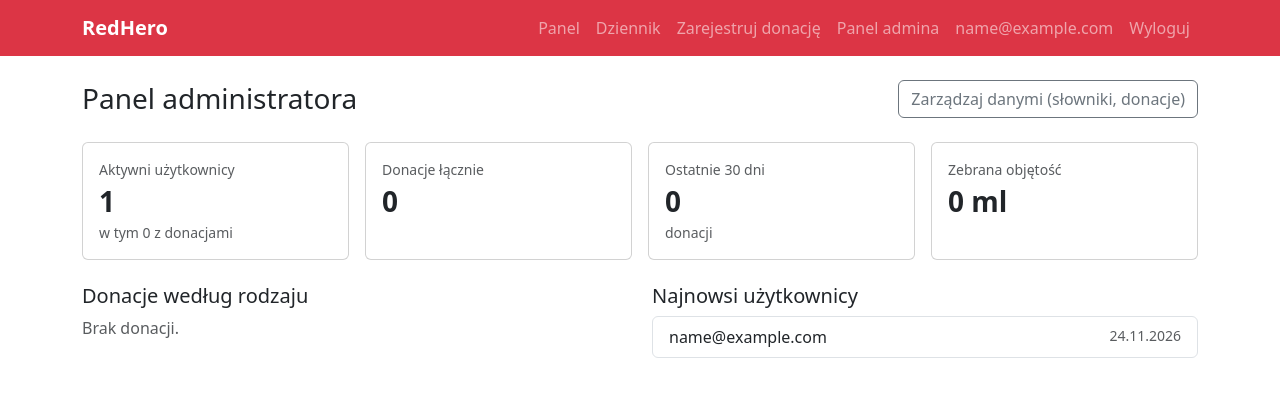
After one commit to redhero-team/redhero-app, a Django app: page /panel-admina/ in a window 1280 px wide. The commit adds this page. Shown: the top 397 px of the page. Run offline with Django 5.2, Linux system fonts and the light colour scheme; the visitor is signed in with stand-in values (Sample User, id 1); data comes from the database, SQL or seed files in the repository; data that the repository does not hold is empty.

Commit message:
#38 Dodaj role USER i ADMIN oraz dashboard administratora

```diff
--- a/config/settings.py
+++ b/config/settings.py
@@ -60,6 +60,7 @@ TEMPLATES = [
                 "django.template.context_processors.request",
                 "django.contrib.auth.context_processors.auth",
                 "django.contrib.messages.context_processors.messages",
+                "redhero.presentation.context_processors.user_role",
             ],
         },
     },
--- /dev/null
+++ b/redhero/presentation/context_processors.py
@@ -0,0 +1,8 @@
+"""Dane dostępne w każdym szablonie."""
+
+from redhero.services import roles
+
+
+def user_role(request):
+    # menu pokazuje link do panelu admina tylko administratorom
+    return {"is_admin": roles.is_admin(request.user)}
--- /dev/null
+++ b/redhero/presentation/templates/admin_dashboard.html
@@ -0,0 +1,68 @@
+{% extends "base.html" %}
+
+{% block title %}Panel administratora – RedHero{% endblock %}
+
+{% block content %}
+  <div class="d-flex flex-wrap justify-content-between align-items-center gap-2 mb-4">
+    <h1 class="h3 mb-0">Panel administratora</h1>
+    <a class="btn btn-outline-secondary" href="{% url 'admin:index' %}">Zarządzaj danymi (słowniki, donacje)</a>
+  </div>
+
+  <div class="row g-3 mb-4">
+    <div class="col-6 col-lg-3">
+      <div class="card h-100"><div class="card-body">
+        <div class="text-body-secondary small">Aktywni użytkownicy</div>
+        <div class="fs-3 fw-bold">{{ summary.users_count }}</div>
+        <div class="small text-body-secondary">w tym {{ summary.donors_with_donations }} z donacjami</div>
+      </div></div>
+    </div>
+    <div class="col-6 col-lg-3">
+      <div class="card h-100"><div class="card-body">
+        <div class="text-body-secondary small">Donacje łącznie</div>
+        <div class="fs-3 fw-bold">{{ summary.donations_count }}</div>
+      </div></div>
+    </div>
+    <div class="col-6 col-lg-3">
+      <div class="card h-100"><div class="card-body">
+        <div class="text-body-secondary small">Ostatnie {{ summary.recent_days }} dni</div>
+        <div class="fs-3 fw-bold">{{ summary.recent_donations_count }}</div>
+        <div class="small text-body-secondary">donacji</div>
+      </div></div>
+    </div>
+    <div class="col-6 col-lg-3">
+      <div class="card h-100"><div class="card-body">
+        <div class="text-body-secondary small">Zebrana objętość</div>
+        <div class="fs-3 fw-bold">{{ summary.total_volume_ml }} ml</div>
+      </div></div>
+    </div>
+  </div>
+
+  <div class="row g-4">
+    <div class="col-lg-6">
+      <h2 class="h5">Donacje według rodzaju</h2>
+      {% if summary.by_type %}
+        <table class="table">
+          <thead><tr><th scope="col">Rodzaj</th><th scope="col" class="text-end">Liczba</th><th scope="col" class="text-end">Objętość</th></tr></thead>
+          <tbody>
+            {% for row in summary.by_type %}
+              <tr><td>{{ row.name }}</td><td class="text-end">{{ row.count }}</td><td class="text-end">{{ row.volume }} ml</td></tr>
+            {% endfor %}
+          </tbody>
+        </table>
+      {% else %}
+        <p class="text-body-secondary">Brak donacji.</p>
+      {% endif %}
+    </div>
+    <div class="col-lg-6">
+      <h2 class="h5">Najnowsi użytkownicy</h2>
+      <ul class="list-group">
+        {% for new_user in summary.newest_users %}
+          <li class="list-group-item d-flex justify-content-between">
+            <span>{{ new_user.email }}</span>
+            <span class="text-body-secondary small">{{ new_user.date_joined|date:"d.m.Y" }}</span>
+          </li>
+        {% endfor %}
+      </ul>
+    </div>
+  </div>
+{% endblock %}
--- a/redhero/presentation/templates/base.html
+++ b/redhero/presentation/templates/base.html
@@ -15,6 +15,9 @@
           <a class="nav-link" href="{% url 'dashboard' %}">Panel</a>
           <a class="nav-link" href="{% url 'donation_list' %}">Dziennik</a>
           <a class="nav-link" href="{% url 'donation_create' %}">Zarejestruj donację</a>
+          {% if is_admin %}
+            <a class="nav-link" href="{% url 'admin_dashboard' %}">Panel admina</a>
+          {% endif %}
           <span class="navbar-text mx-2 d-none d-sm-inline">{{ user.email }}</span>
           <form method="post" action="{% url 'logout' %}" class="d-inline">
             {% csrf_token %}
--- a/redhero/presentation/urls.py
+++ b/redhero/presentation/urls.py
@@ -8,6 +8,7 @@ urlpatterns = [
     path("logowanie/", views.DonorLoginView.as_view(), name="login"),
     path("wyloguj/", views.logout_view, name="logout"),
     path("panel/", views.dashboard, name="dashboard"),
+    path("panel-admina/", views.admin_dashboard, name="admin_dashboard"),
     path("donacje/", views.donation_list, name="donation_list"),
     path("donacje/nowa/", views.donation_create, name="donation_create"),
     path("donacje/<int:pk>/edycja/", views.donation_update, name="donation_update"),
--- a/redhero/presentation/views.py
+++ b/redhero/presentation/views.py
@@ -1,17 +1,33 @@
+from functools import wraps
+
 from django.contrib import messages
 from django.contrib.auth import login, logout
 from django.contrib.auth.decorators import login_required
 from django.contrib.auth.views import LoginView
+from django.core.exceptions import PermissionDenied
 from django.core.paginator import Paginator
 from django.shortcuts import redirect, render
 from django.utils import timezone
 from django.views.decorators.http import require_POST
 
-from redhero.services import donations
+from redhero.services import donations, roles, stats
 
 from .forms import DonationForm, DonorRegistrationForm, LoginForm
 
 DONATIONS_PER_PAGE = 20
+
+
+def admin_required(view):
+    """Tylko dla roli ADMIN: gość trafia na logowanie, a zwykły dawca dostaje 403."""
+
+    @login_required
+    @wraps(view)
+    def wrapper(request, *args, **kwargs):
+        if not roles.is_admin(request.user):
+            raise PermissionDenied
+        return view(request, *args, **kwargs)
+
+    return wrapper
 
 
 def home(request):
@@ -130,3 +146,9 @@ def _default_volumes():
         str(t.pk): {"default": t.default_volume_ml, "min": t.min_volume_ml, "max": t.max_volume_ml}
         for t in donations.active_donation_types()
     }
+
+
+@admin_required
+def admin_dashboard(request):
+    """Dashboard administratora z podstawowymi statystykami."""
+    return render(request, "admin_dashboard.html", {"summary": stats.admin_summary()})
--- a/redhero/services/accounts.py
+++ b/redhero/services/accounts.py
@@ -6,6 +6,8 @@ from django.contrib.auth import get_user_model
 from django.core.exceptions import ValidationError
 from django.db import transaction
 from django.utils import timezone
+
+from . import roles
 
 # Kandydat na dawcę krwi w Polsce musi mieć ukończone 18 lat.
 MIN_DONOR_AGE = 18
@@ -49,7 +51,7 @@ def register_donor(
     sex: str,
 ):
     """Tworzy konto dawcy. Dane muszą być już zwalidowane przez formularz."""
-    return get_user_model().objects.create_user(
+    user = get_user_model().objects.create_user(
         email=email.strip(),
         password=password,
         first_name=first_name.strip(),
@@ -57,3 +59,5 @@ def register_donor(
         date_of_birth=date_of_birth,
         sex=sex,
     )
+    roles.set_role(user, roles.ROLE_USER)  # każdy nowy dawca ma rolę USER
+    return user
--- /dev/null
+++ b/redhero/services/roles.py
@@ -0,0 +1,38 @@
+"""Role użytkowników (W4): USER, czyli dawca, i ADMIN, czyli administrator.
+
+Role to grupy Django zakładane migracją 0005. Superużytkownik zawsze ma uprawnienia admina.
+"""
+
+from django.contrib.auth.models import Group
+from django.db import transaction
+
+ROLE_USER = "USER"
+ROLE_ADMIN = "ADMIN"
+ROLES = (ROLE_USER, ROLE_ADMIN)
+
+
+def is_admin(user) -> bool:
+    if not user.is_authenticated or not user.is_active:
+        return False
+    return user.is_superuser or user.groups.filter(name=ROLE_ADMIN).exists()
+
+
+def role_of(user) -> str:
+    return ROLE_ADMIN if is_admin(user) else ROLE_USER
+
+
+@transaction.atomic
+def set_role(user, role: str) -> None:
+    """Nadaje dokładnie jedną rolę.
+
+    ADMIN dostaje też `is_staff`, żeby mógł wejść do panelu /admin/.
+    Uprawnień superużytkownika nie ruszamy.
+    """
+    if role not in ROLES:
+        raise ValueError(f"Nieznana rola: {role}. Dostępne: {', '.join(ROLES)}.")
+
+    user.groups.remove(*Group.objects.filter(name__in=ROLES))
+    user.groups.add(Group.objects.get(name=role))
+    if not user.is_superuser:
+        user.is_staff = role == ROLE_ADMIN
+        user.save(update_fields=["is_staff"])
--- /dev/null
+++ b/redhero/services/stats.py
@@ -0,0 +1,36 @@
+"""Statystyki dla dashboardu administratora."""
+
+from datetime import timedelta
+
+from django.contrib.auth import get_user_model
+from django.db.models import Count, Sum
+from django.utils import timezone
+
+from redhero.data.models import Donation, DonationType
+
+RECENT_DAYS = 30
+
+
+def admin_summary(today=None) -> dict:
+    today = today or timezone.localdate()
+    User = get_user_model()
+    since = today - timedelta(days=RECENT_DAYS)
+
+    donations = Donation.objects.all()
+    return {
+        "users_count": User.objects.filter(is_active=True).count(),
+        "donors_with_donations": donations.values("user").distinct().count(),
+        "donations_count": donations.count(),
+        "total_volume_ml": donations.aggregate(total=Sum("volume_ml"))["total"] or 0,
+        "recent_days": RECENT_DAYS,
+        "recent_donations_count": donations.filter(donation_date__gt=since).count(),
+        "by_type": list(
+            DonationType.objects.annotate(
+                count=Count("donations"), volume=Sum("donations__volume_ml")
+            )
+            .filter(count__gt=0)
+            .order_by("-count", "name")
+            .values("name", "count", "volume")
+        ),
+        "newest_users": list(User.objects.order_by("-date_joined")[:5]),
+    }
```
Also changed, not shown: redhero/data/management/commands/set_role.py (added, +28 -0 lines), redhero/presentation/templates/403.html (added, +11 -0 lines), redhero/presentation/templates/404.html (added, +11 -0 lines), tests/test_roles.py (added, +199 -0 lines), redhero/data/management/__init__.py (added), redhero/data/management/commands/__init__.py (added), redhero/data/migrations/0005_roles_groups.py (added).
